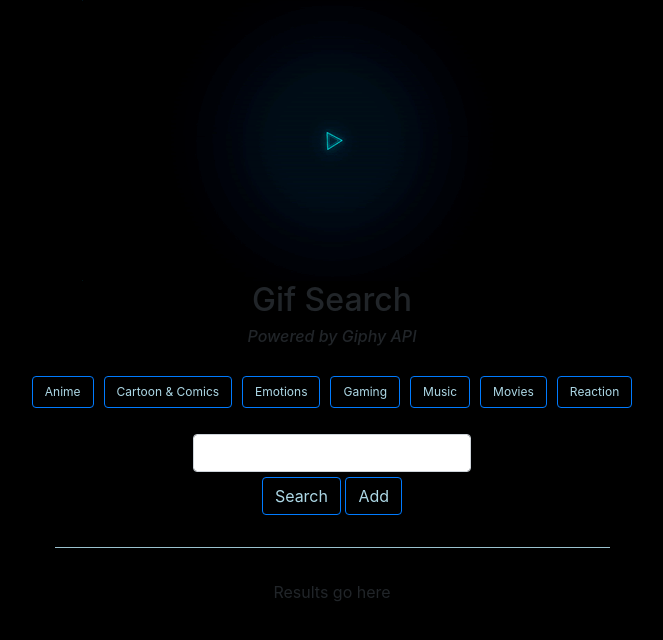
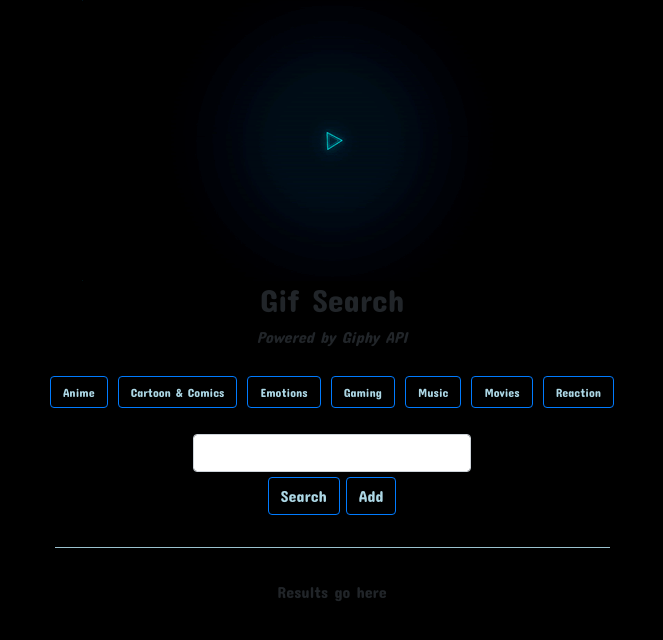
Before and after one commit to JLasc/GifTastic, a plain HTML site: page index.html in a window 1280 px wide. Shown: the whole page, without its empty margins (308-971 px from the left). Drawn offline with nearby package versions, Linux system fonts and the light colour scheme.

Commit message:
add google font

```diff
--- a/assets/css/style.css
+++ b/assets/css/style.css
@@ -1,5 +1,8 @@
+@import url('https://fonts.googleapis.com/css?family=Concert+One');
+
 body {
     background-color: black;
+    font-family: 'Concert One', cursive;
 }
 
 #buttons {
```
